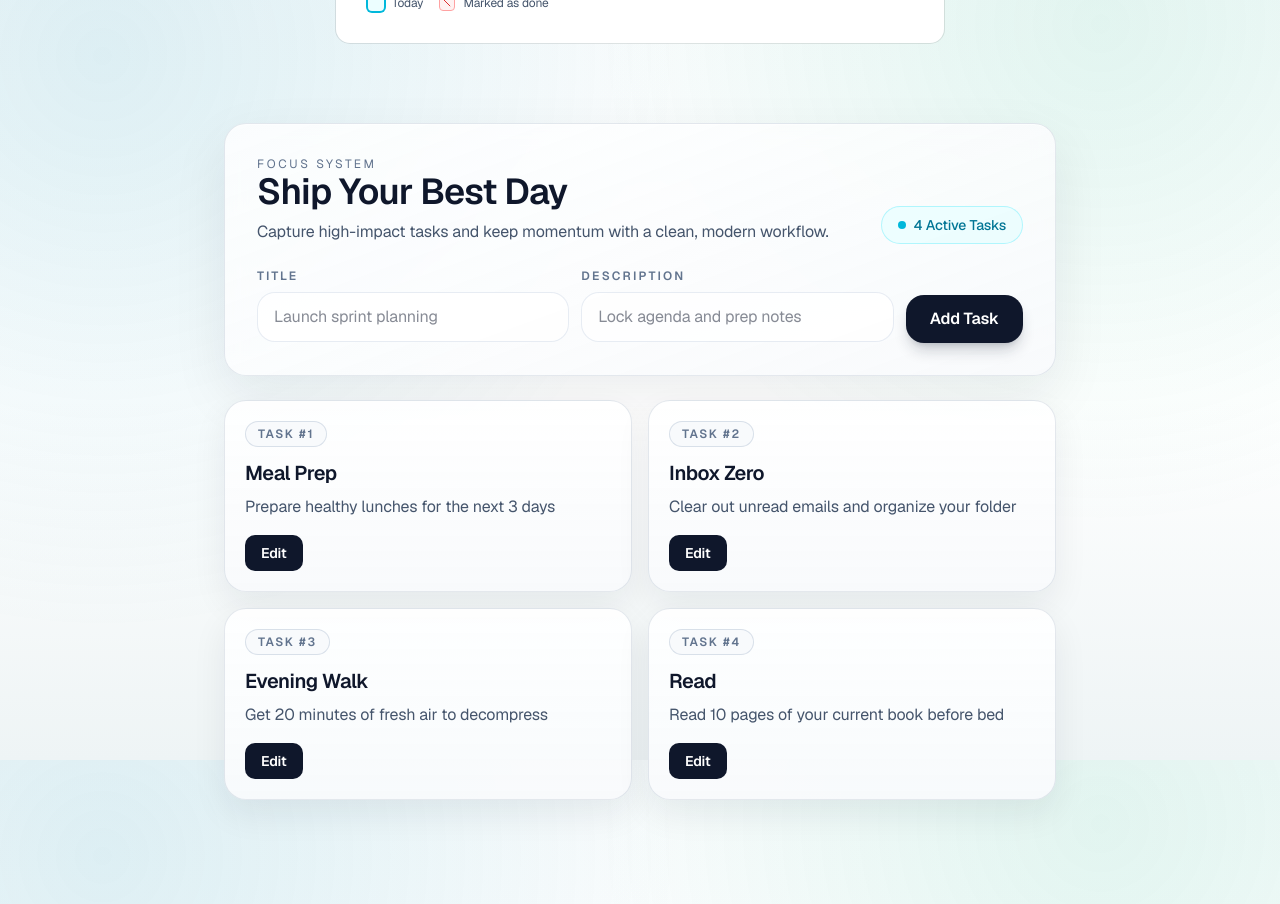
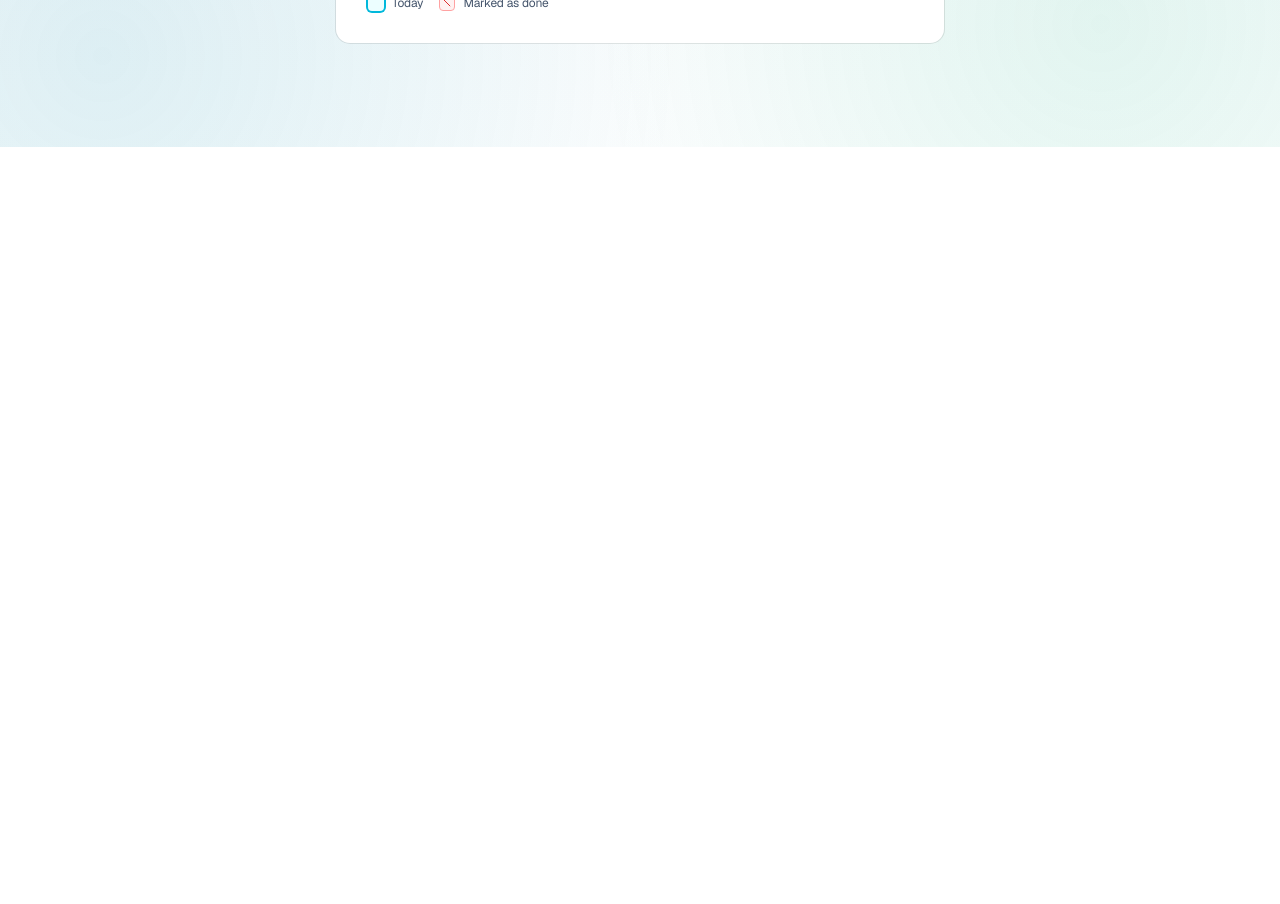
Before and after one commit to YogeshK34/Streak-Tracker, a Next.js app: page / in a window 1280 px wide. Shown: the part 840-1744 px from the top of the page. After the commit the page ends 987 px from the top, so only its background shows below. Built offline with nearby package versions, Linux system fonts and the light colour scheme.

Commit message:
refactor: page.tsx to remove TodoComponent

```diff
--- a/app/page.tsx
+++ b/app/page.tsx
@@ -7,7 +7,7 @@ export default function Home() {
       <div className="pointer-events-none absolute inset-x-0 top-[-140px] -z-10 mx-auto h-[360px] w-[92%] rounded-[3rem] bg-gradient-to-r from-cyan-200/50 via-emerald-200/40 to-amber-200/45 blur-3xl" />
       <div className="space-y-8">
         <HabitTracker />
-        <Todo />
+        {/* <Todo /> */}
       </div>
     </main>
   );
```
